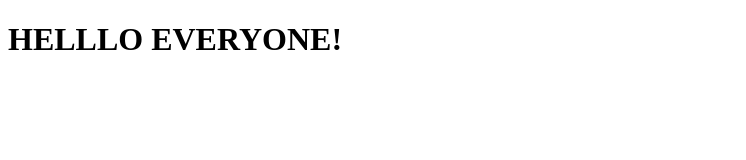
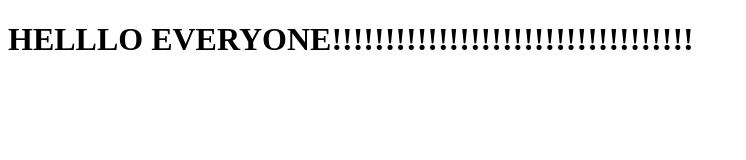
Before and after one commit to dan-collins-dev/wednesday-night-demo, a plain HTML site: page index.html in a window 1280 px wide. Shown: the whole page, without its empty margins (0-746 px from the left). Drawn offline with Linux system fonts and the light colour scheme.

Commit message:
forgot to add a file

```diff
--- a/index.html
+++ b/index.html
@@ -6,6 +6,7 @@
     <title>Document</title>
 </head>
 <body>
-    <h1>HELLLO EVERYONE!</h1>
+    <h1>HELLLO EVERYONE!!!!!!!!!!!!!!!!!!!!!!!!!!!!!!!!!!</h1>
+
 </body>
 </html>
```
Also changed, not shown: style.css (added), 1 other file.
